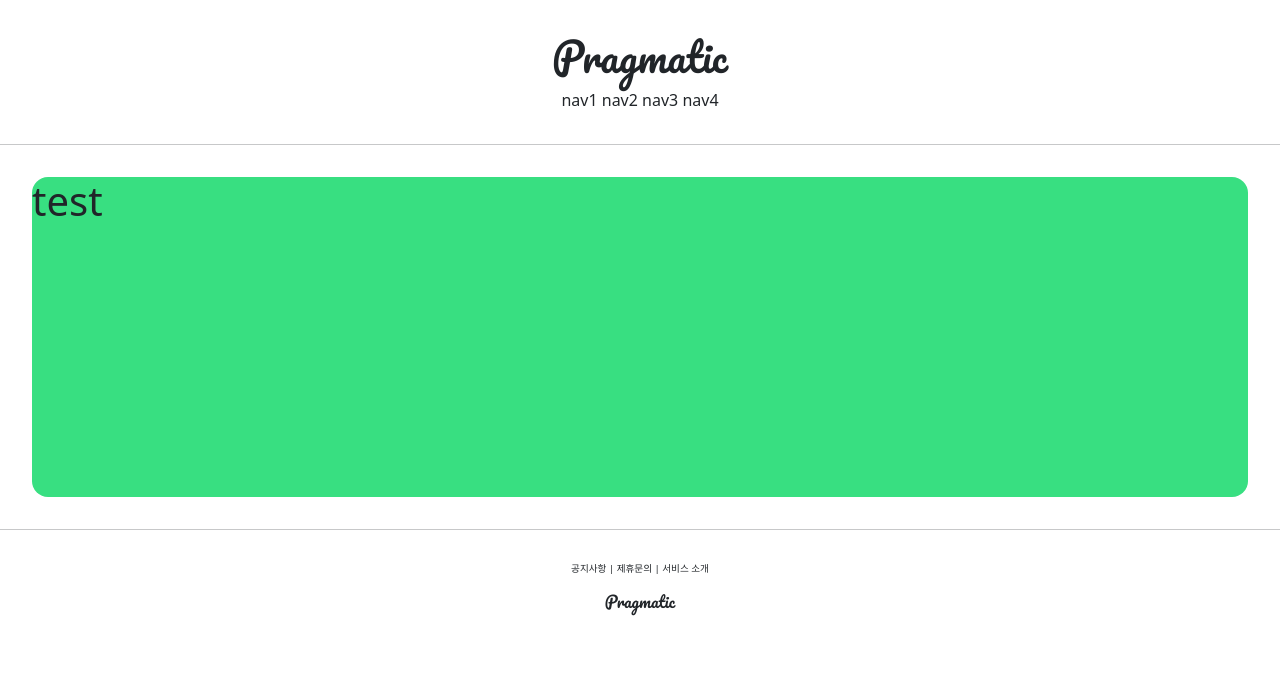
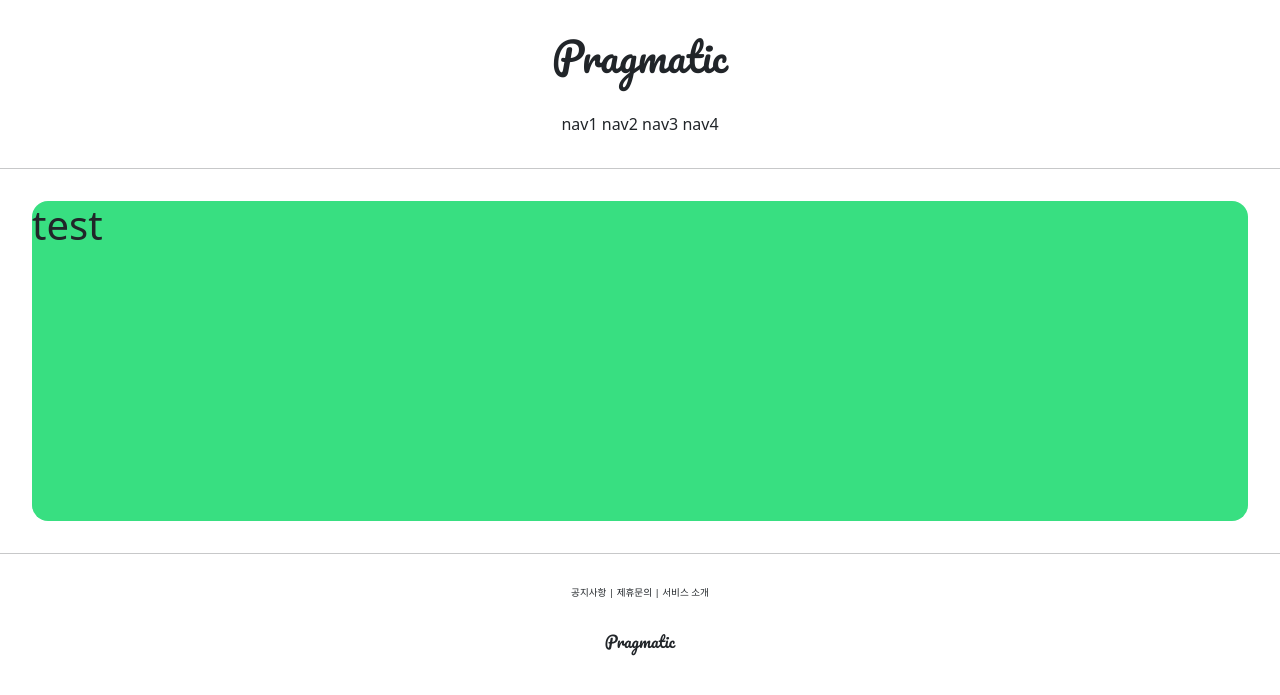
Before and after one commit to k2h2j3/django_pinterest, a Django app: page /account/hello_world/ in a window 1280 px wide. Shown: the top 695 px of the page. Run offline with Django 4.2, Linux system fonts and the light colour scheme.

Commit message:
css파일 관리를 위한 static 디렉토리 생성및 환경설정

```diff
--- a/pragmatic/settings.py
+++ b/pragmatic/settings.py
@@ -128,6 +128,12 @@ USE_TZ = True
 
 STATIC_URL = 'static/'
 
+STATIC_ROOT = os.path.join(BASE_DIR, 'staticfiles')
+
+STATICFILES_DIRS = [
+    BASE_DIR / "static",
+]
+
 # Default primary key field type
 # https://docs.djangoproject.com/en/4.2/ref/settings/#default-auto-field
 
--- /dev/null
+++ b/static/base.css
@@ -0,0 +1,23 @@
+.pragmatic_logo {
+    font-family: 'Pacifico', cursive;
+}
+
+.pragmatic_logo_box {
+    margin-bottom: 2rem;
+}
+
+.pragmatic_footer_button {
+    font-size: 0.6rem;
+}
+
+.pragmatic_footer {
+    text-align:center; margin-top:2rem;
+}
+
+.pragmatic_footer_logo {
+    margin-top: 2rem;
+}
+
+.pragmatic_header {
+    text-align:center; margin: 2rem 0;
+}
--- a/templates/footer.html
+++ b/templates/footer.html
@@ -1,12 +1,12 @@
-<div style="text-align:center; margin-top:2rem">
+<div class="pragmatic_footer">
 
-    <div style="font-size: 0.6rem">
+    <div class="pragmatic_footer_button">
         <span>공지사항</span> |
         <span>제휴문의</span> |
         <span>서비스 소개</span>
     </div>
-    <div style="margin-top: 1rem; font-family: 'Pacifico', cursive;">
-        <h6>Pragmatic</h6>
+    <div class="pragmatic_footer_logo">
+        <h6 class="pragmatic_logo">Pragmatic</h6>
     </div>
 
 </div>
--- a/templates/head.html
+++ b/templates/head.html
@@ -1,3 +1,5 @@
+{% load static %}
+
 <head>
     <meta charset="UTF-8">
     <title>Pragmatic</title>
@@ -9,4 +11,7 @@
     <link rel="preconnect" href="https://fonts.googleapis.com">
     <link rel="preconnect" href="https://fonts.gstatic.com" crossorigin>
     <link href="https://fonts.googleapis.com/css2?family=Pacifico&display=swap" rel="stylesheet">
+
+    <!--  default css link  -->
+    <link rel="stylesheet" type="text/css" href="{% static 'base.css' %}">
 </head>
--- a/templates/header.html
+++ b/templates/header.html
@@ -1,6 +1,6 @@
-<div style="text-align:center; margin: 2rem 0;">
-    <div>
-        <h1 style="font-family: 'Pacifico', cursive;">Pragmatic</h1>
+<div class="pragmatic_header">
+    <div class="pragmatic_logo_box">
+        <h1 class="pragmatic_logo">Pragmatic</h1>
     </div>
     <div>
         <span>nav1</span>
```
